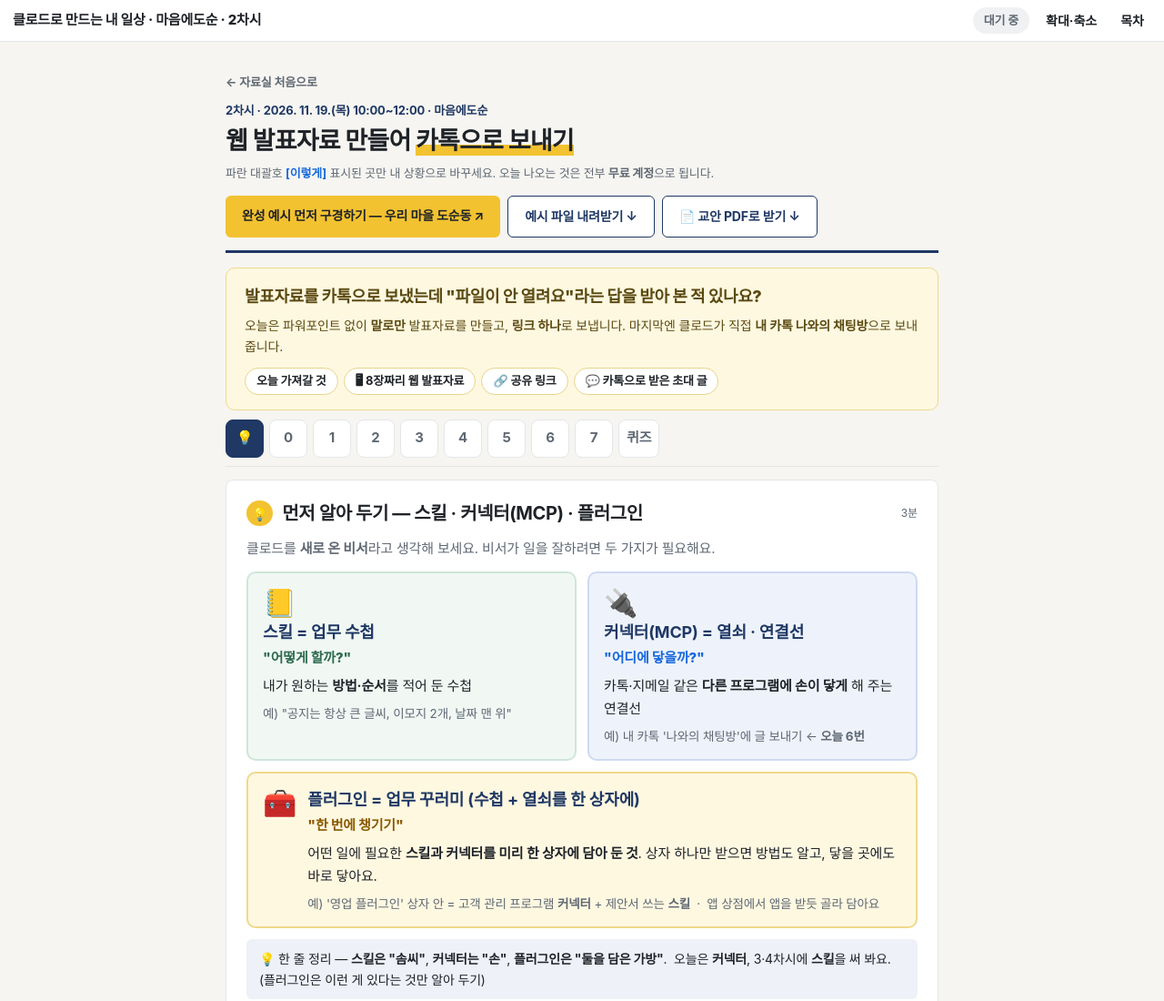
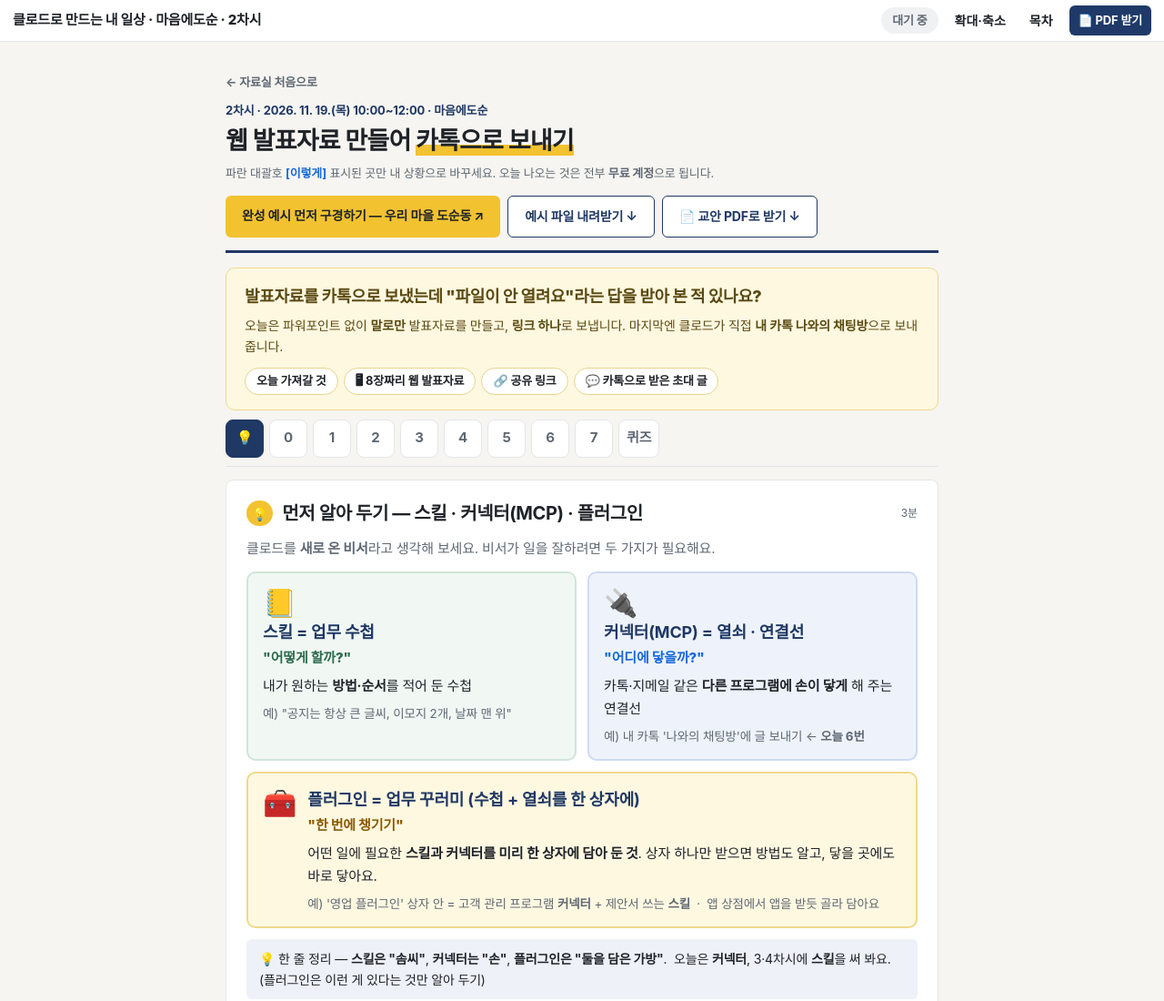
Before and after one commit to loveria3/domin, a plain HTML site: page doson/2.html in a window 1280 px wide. Shown: the top 1100 px of the page at 91% size. Drawn offline with Linux system fonts and the light colour scheme; no server answers; a web font is replaced by a local one.

Commit message:
Add files via upload

```diff
--- a/doson/2.html
+++ b/doson/2.html
@@ -291,6 +291,6 @@
 })();
 </script>
 <script src="lesson.js?v=20261118c"></script>
-<script src="live.js"></script>
+<script src="live.js?v=20261126"></script>
 </body>
 </html>
--- a/doson/live.js
+++ b/doson/live.js
@@ -44,6 +44,8 @@
     '#lv-pill.on::before{content:"● ";animation:lvb 1.4s infinite}',
     '@keyframes lvb{50%{opacity:.3}}',
     '#lv-top button{background:none;border:0;font:inherit;font-size:14px;font-weight:700;color:#1f2328;cursor:pointer;padding:6px 8px;white-space:nowrap}',
+    '#lv-pdf{background:#1f3a68;color:#fff;border-radius:6px;font-size:13px;font-weight:700;padding:6px 10px;text-decoration:none;white-space:nowrap}',
+    '#lv-pdf:hover{background:#16294a}',
     '#lv-prog{position:absolute;left:0;bottom:-1px;height:3px;background:var(--lv-red);width:0;transition:width .4s}',
     '#lv-toc{position:fixed;top:calc(var(--lv-bar) + 6px);right:12px;z-index:60;background:#fff;border:1px solid #e3e6ea;border-radius:10px;box-shadow:0 8px 24px rgba(0,0,0,.12);padding:8px;max-height:70vh;overflow:auto;width:min(320px,calc(100vw - 24px));display:none}',
     '#lv-toc.open{display:block}',
@@ -60,7 +62,7 @@
     '#lv-tc button{background:#fff;color:#1f3864;border:0;border-radius:20px;padding:6px 14px;font:inherit;font-weight:800;cursor:pointer}',
     'body.lv-teacher .lv-u{cursor:pointer}',
     'body.lv-teacher .lv-u:hover{outline:2px dashed #f2a3a5;outline-offset:3px}',
-    '@media(max-width:600px){#lv-top .t{font-size:13px}#lv-top button{padding:6px 4px;font-size:13px}#lv-go{right:12px;bottom:14px;padding:10px 16px;font-size:14px}}',
+    '@media(max-width:600px){#lv-pdf{font-size:14px;padding:5px 8px}#lv-pdf span{display:none}#lv-top{gap:4px;padding:0 8px}#lv-top .t{font-size:13px}#lv-top button{padding:6px 4px;font-size:13px}#lv-go{right:12px;bottom:14px;padding:10px 16px;font-size:14px}}',
     '@media print{#lv-top,#lv-go,#lv-tc,#lv-toc{display:none!important}body{padding-top:0}}'
   ].join('\n');
   document.head.appendChild(css);
@@ -73,6 +75,15 @@
     '<button type="button" id="lv-zoom">확대·축소</button><button type="button" id="lv-tocb">목차</button><div id="lv-prog"></div>';
   top.querySelector('.t').textContent = COURSE + (kicker ? ' · ' + kicker.textContent.split('·')[0].trim() : '');
   document.body.prepend(top);
+  // PDF 교안 받기 — 본문의 .pdfdl 단추를 상단 바 오른쪽에도
+  var pdfSrc = document.querySelector('a.pdfdl');
+  if (pdfSrc) {
+    var pdf = document.createElement('a');
+    pdf.id = 'lv-pdf'; pdf.href = pdfSrc.getAttribute('href');
+    if (pdfSrc.hasAttribute('download')) pdf.setAttribute('download', pdfSrc.getAttribute('download'));
+    pdf.innerHTML = '📄<span> PDF 받기</span>'; pdf.title = '교안 PDF로 받기';
+    top.insertBefore(pdf, document.getElementById('lv-prog'));
+  }
 
   // 확대·축소 (100 → 115 → 130 → 90 → 100)
   var zooms = [1, 1.15, 1.3, 0.9], zi = 0;
```
Also changed, not shown: doson/1.html (+1 -1 lines), doson/3.html (+1 -1 lines), doson/4.html (+1 -1 lines).
